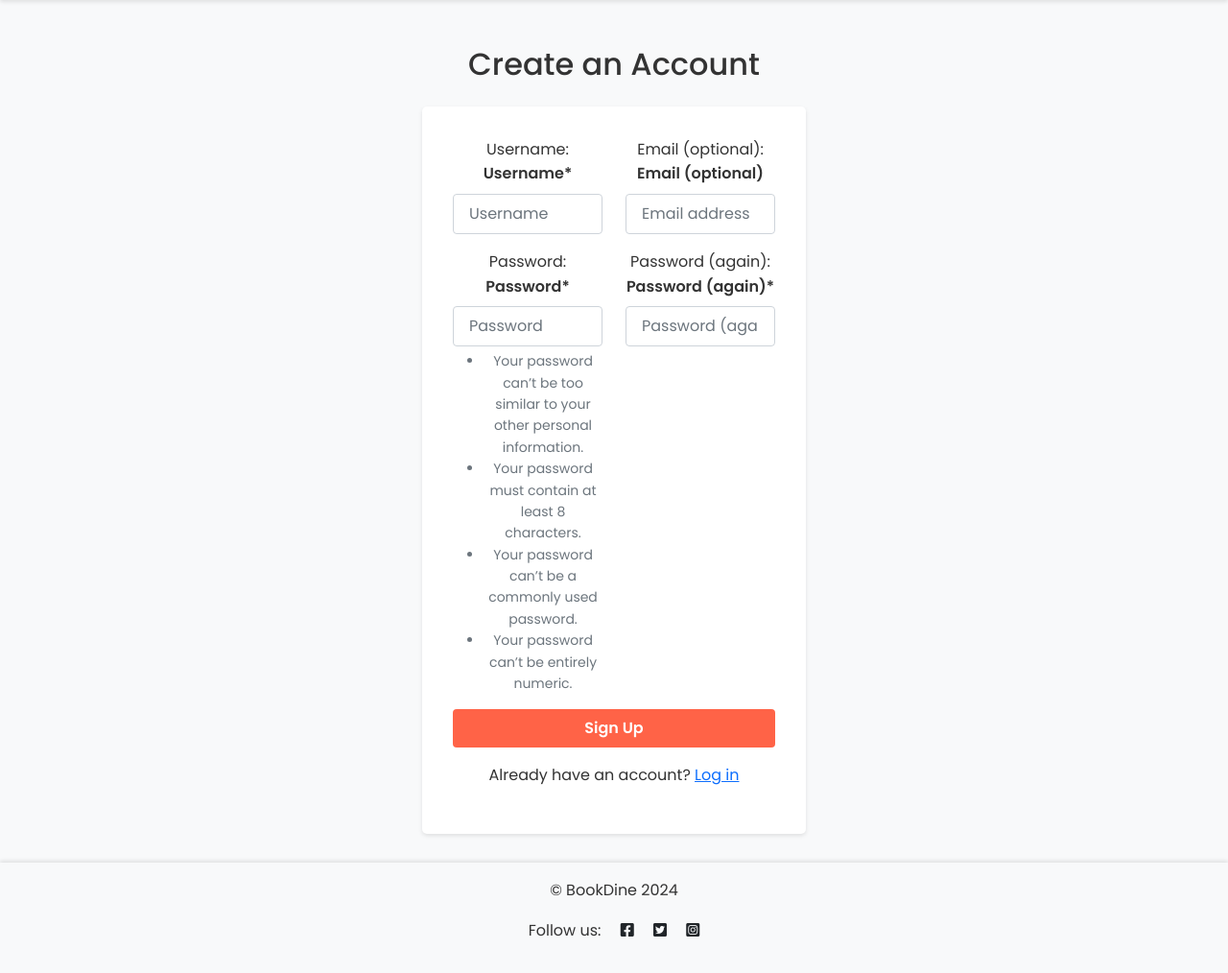
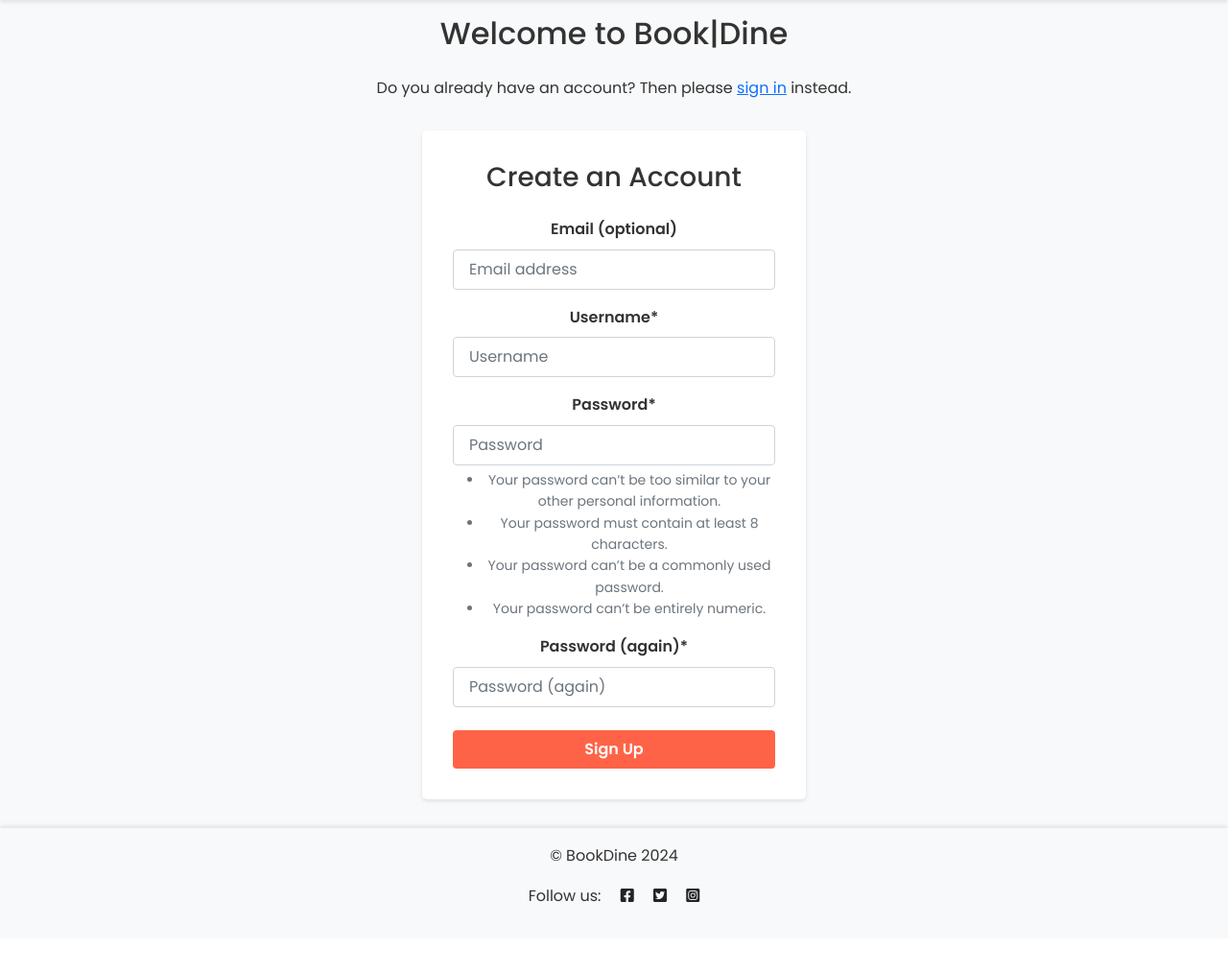
Before and after one commit to yosephdev/book-dine, a Django app: page /accounts/signup/ in a window 1280 px wide. Shown: the part 64-1078 px from the top of the page at 96% size. After the commit the page ends 1004 px from the top, so only its background shows below. Run offline with Django 4.2, Linux system fonts and the light colour scheme; some libraries are stand-ins or nearby versions.

Commit message:
Update signup form layout

```diff
--- a/templates/account/signup.html
+++ b/templates/account/signup.html
@@ -7,53 +7,30 @@
 {% block content %}
 <div class="container">
     <div class="row justify-content-center">
-        <div class="col-md-8">
-            <div class="signup-form-container mt-5">
-                <h2 class="text-center mb-4">{% trans "Create an Account" %}</h2>
-                <div class="form-container">
-                    <form method="post">
-                        {% csrf_token %}
-                        {{ form.non_field_errors }}
-                        <div class="row">
-                            <div class="col-md-6">
-                                <div class="form-group">
-                                    {{ form.username.label_tag }}
-                                    {{ form.username.errors }}
-                                    {{ form.username|as_crispy_field }}
-                                </div>
-                            </div>
-                            <div class="col-md-6">
-                                <div class="form-group">
-                                    {{ form.email.label_tag }}
-                                    {{ form.email.errors }}
-                                    {{ form.email|as_crispy_field }}
-                                </div>
-                            </div>
-                        </div>
-                        <div class="row">
-                            <div class="col-md-6">
-                                <div class="form-group">
-                                    {{ form.password1.label_tag }}
-                                    {{ form.password1.errors }}
-                                    {{ form.password1|as_crispy_field }}
-                                </div>
-                            </div>
-                            <div class="col-md-6">
-                                <div class="form-group">
-                                    {{ form.password2.label_tag }}
-                                    {{ form.password2.errors }}
-                                    {{ form.password2|as_crispy_field }}
-                                </div>
-                            </div>
-                        </div>
-                        <div class="d-grid gap-2">
-                            <button class="btn btn-primary" type="submit">{% trans "Sign Up" %}</button>
-                        </div>
-                    </form>
-                    <p class="text-center mt-3"> {% blocktrans trimmed %}
-                        Already have an account? <a href="{{ login_url }}">Log in</a>
-                        {% endblocktrans %}</p>
-                </div>
+        <div class="col-md-8 mt-3">
+            <h2 class="text-center mb-4">{% trans "Welcome to Book|Dine" %}</h2>
+            <p class="text-center">
+                {% blocktrans trimmed %}
+                Do you already have an account? Then please <a class="link" href="{{ login_url }}">sign in</a> instead.
+                {% endblocktrans %}
+            </p>
+        </div>
+    </div>
+
+    <div class="row justify-content-center">
+        <div class="col-md-8 mt-3">
+            <div class="form-container">
+                <h3 class="text-center mb-4">{% trans "Create an Account" %}</h3>
+                <form class="signup" id="signup_form" method="post" action="{% url 'account_signup' %}">
+                    {% csrf_token %}
+                    {{ form|crispy }}
+                    {% if redirect_field_value %}
+                    <input type="hidden" name="{{ redirect_field_name }}" value="{{ redirect_field_value }}" />
+                    {% endif %}
+                    <div class="d-grid gap-2 mt-4">
+                        <button class="btn btn-primary" type="submit">{% trans "Sign Up" %}</button>
+                    </div>
+                </form>
             </div>
         </div>
     </div>
```
